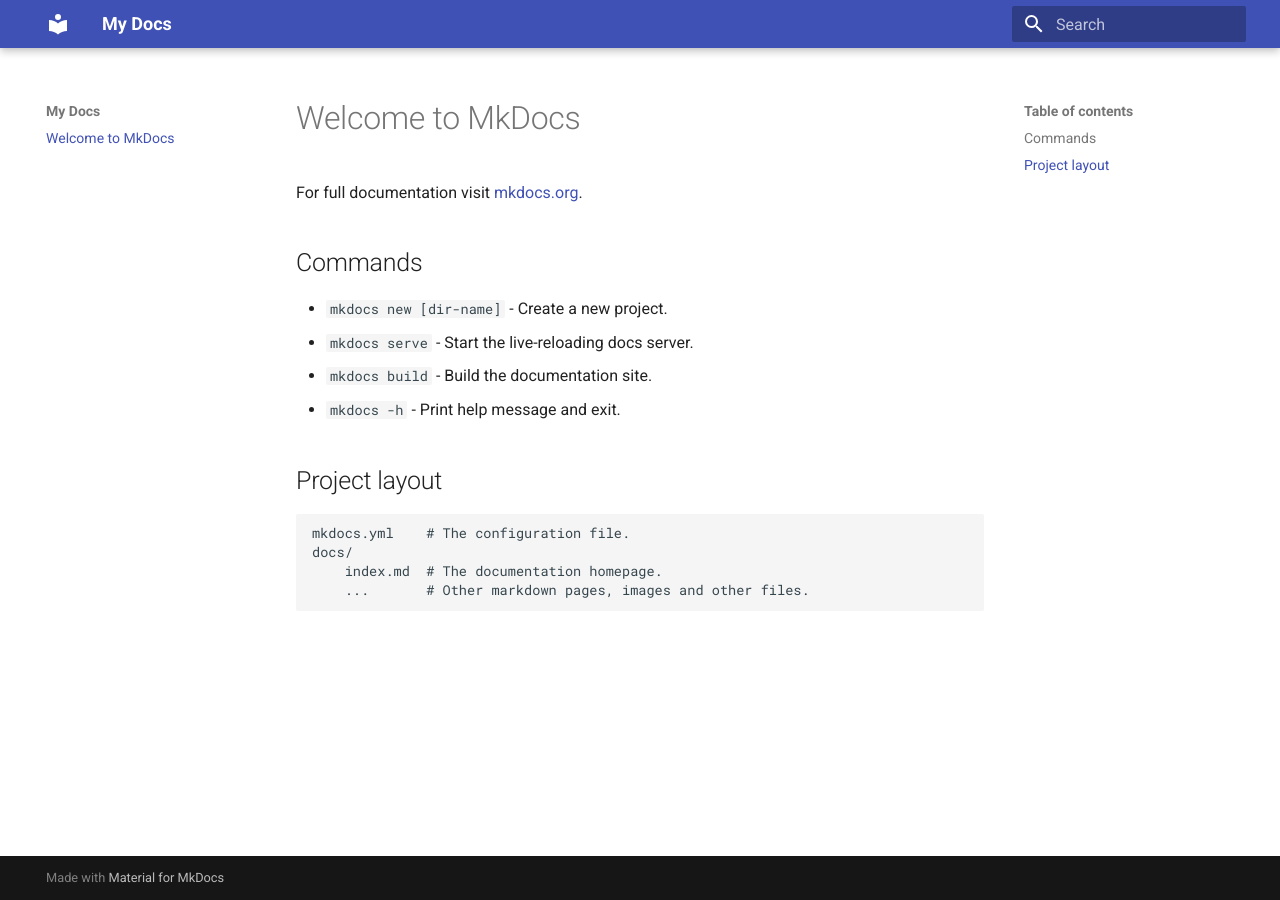
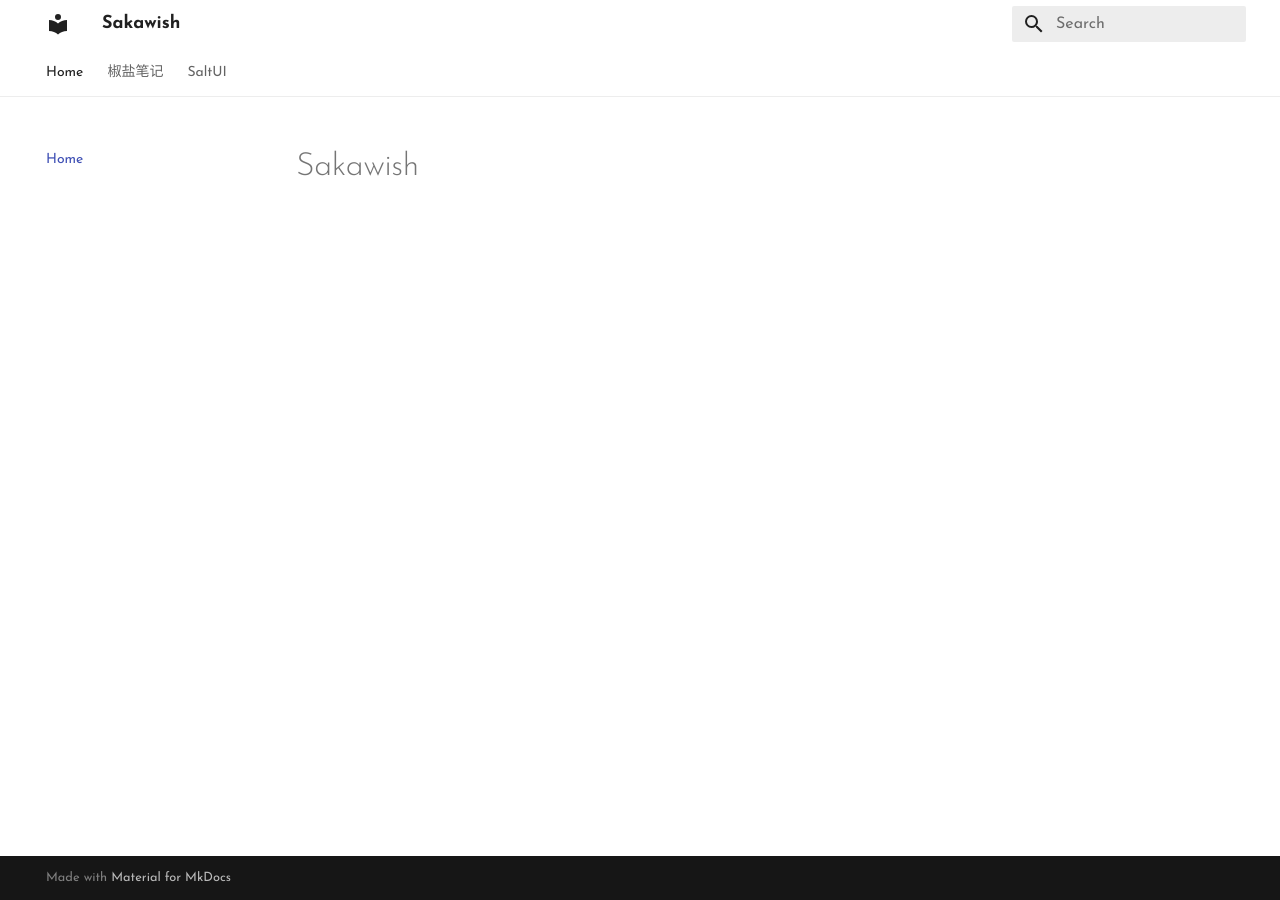
Before and after one commit to Sakawish/Sakawish.github.io, an MkDocs documentation site: the page built from docs/index.md, in a window 1280 px wide. Built offline with MkDocs 1.6.1 and Material for MkDocs 9.7.7, drawn with Linux system fonts in a browser that asks for light colours.

Commit message:
更新 Salt Note

```diff
--- a/docs/index.md
+++ b/docs/index.md
@@ -1,17 +1 @@
-# Welcome to MkDocs
-
-For full documentation visit [mkdocs.org](https://www.mkdocs.org).
-
-## Commands
-
-* `mkdocs new [dir-name]` - Create a new project.
-* `mkdocs serve` - Start the live-reloading docs server.
-* `mkdocs build` - Build the documentation site.
-* `mkdocs -h` - Print help message and exit.
-
-## Project layout
-
-    mkdocs.yml    # The configuration file.
-    docs/
-        index.md  # The documentation homepage.
-        ...       # Other markdown pages, images and other files.
+# Sakawish
--- a/mkdocs.yml
+++ b/mkdocs.yml
@@ -1,4 +1,15 @@
-site_name: My Docs
+site_name: Sakawish
 
 theme:
   name: material
+  features:
+    - navigation.tabs
+  palette:
+    primary: white
+  font:
+    text: Josefin Sans
+
+nav:
+  - Home: index.md
+  - 椒盐笔记: salt-note.md
+  - SaltUI: salt-ui.md
```
Also changed, not shown: docs/salt-note.md (added, +5 -0 lines), docs/salt-ui.md (added, +1 -0 lines).
